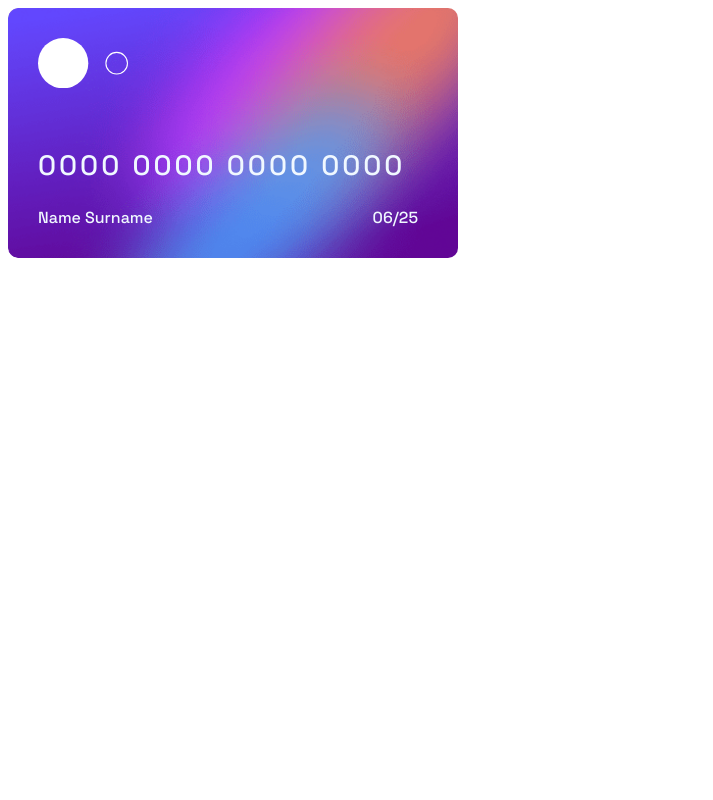
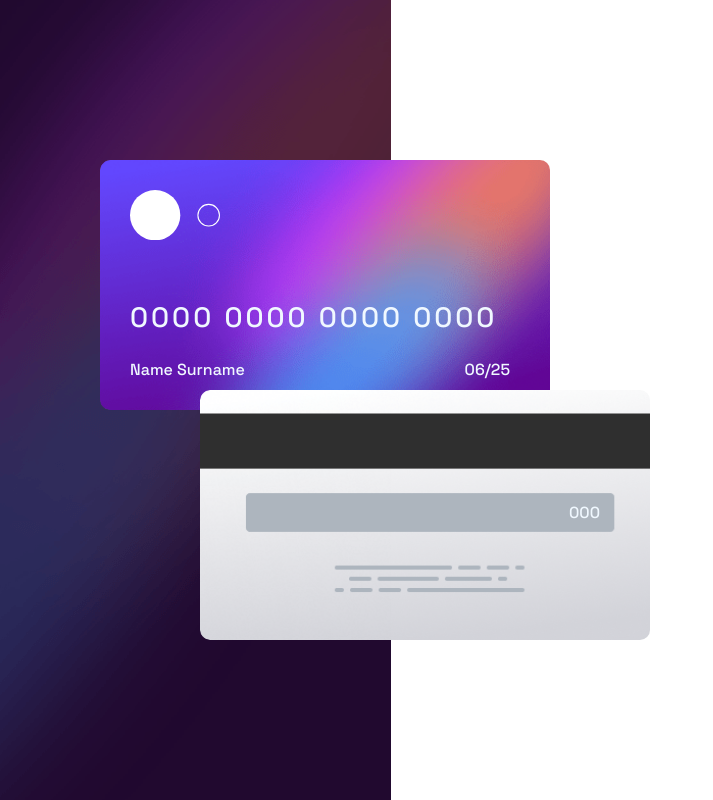
Before and after one commit to vicbeatles/card-form, a React (Create React App) app: page / in a window 1280 px wide. Shown: the whole page, without its empty margins (0-713 px from the left). Built offline with nearby package versions, Linux system fonts and the light colour scheme.

Commit message:
RearCard component done

```diff
--- /dev/null
+++ b/src/App.css
@@ -0,0 +1,28 @@
+.main {
+    display: flex;
+}
+
+.cards {
+    width: 440px;
+    height: 100vh;
+    background-image: url("assets/images/bg-main-desktop.png");
+}
+
+
+.form {
+   width: 1000px;
+   height: 100vh;
+   position: relative;
+}
+
+.front-card-container {
+    position: absolute;
+    left: 100px;
+    top: 20vh;
+}
+
+.rear-card-container {
+    position: absolute;
+    left: 200px;
+    bottom: 20vh;
+}
--- a/src/App.js
+++ b/src/App.js
@@ -1,10 +1,13 @@
 import FrontCard from "./components/FrontCard";
+import RearCard from "./components/RearCard";
+import "./App.css";
 
 function App() {
   return (
     <div className="main">
       <div className="cards">
-        <FrontCard />
+        <div className="front-card-container"><FrontCard /></div>
+        <div className="rear-card-container"><RearCard /></div>
       </div>
       <div className="form"></div>
     </div>
--- /dev/null
+++ b/src/components/RearCard/RearCard.jsx
@@ -0,0 +1,12 @@
+import React from 'react'
+import "./styles.css"
+
+const RearCard = () => {
+  return (
+    <div className='rear-card'>
+        <div className='cvv'>000</div>
+    </div>
+  )
+}
+
+export default RearCard
--- /dev/null
+++ b/src/components/RearCard/index.js
@@ -0,0 +1,3 @@
+import RearCard from "./RearCard";
+
+export default RearCard
--- /dev/null
+++ b/src/components/RearCard/styles.css
@@ -0,0 +1,20 @@
+
+.rear-card {
+    height: 250px;
+    width: 450px;
+    border-radius: 10px;
+    background-image: url("../../assets/images/bg-card-back.png");
+    background-size: cover;
+    box-sizing: border-box;
+    position: relative;
+
+}
+
+.cvv {
+    position: absolute;
+    top: 112px;
+    right: 50px;
+    color:aliceblue;
+    font-weight: 500;
+    font-family: 'Space Grotesk', sans-serif;
+}
--- /dev/null
+++ b/src/index.css
@@ -0,0 +1,6 @@
+body, html {
+    margin: 0;
+    padding: 0;
+    width: 100%;
+    height: 100%;
+}
--- a/src/index.js
+++ b/src/index.js
@@ -2,6 +2,7 @@ import React from 'react';
 import ReactDOM from 'react-dom/client';
 import App from './App';
 import reportWebVitals from './reportWebVitals';
+import "./index.css";
 
 const root = ReactDOM.createRoot(document.getElementById('root'));
 root.render(
```
Also changed, not shown: src/components/Form/Form.jsx (added, +9 -0 lines).
